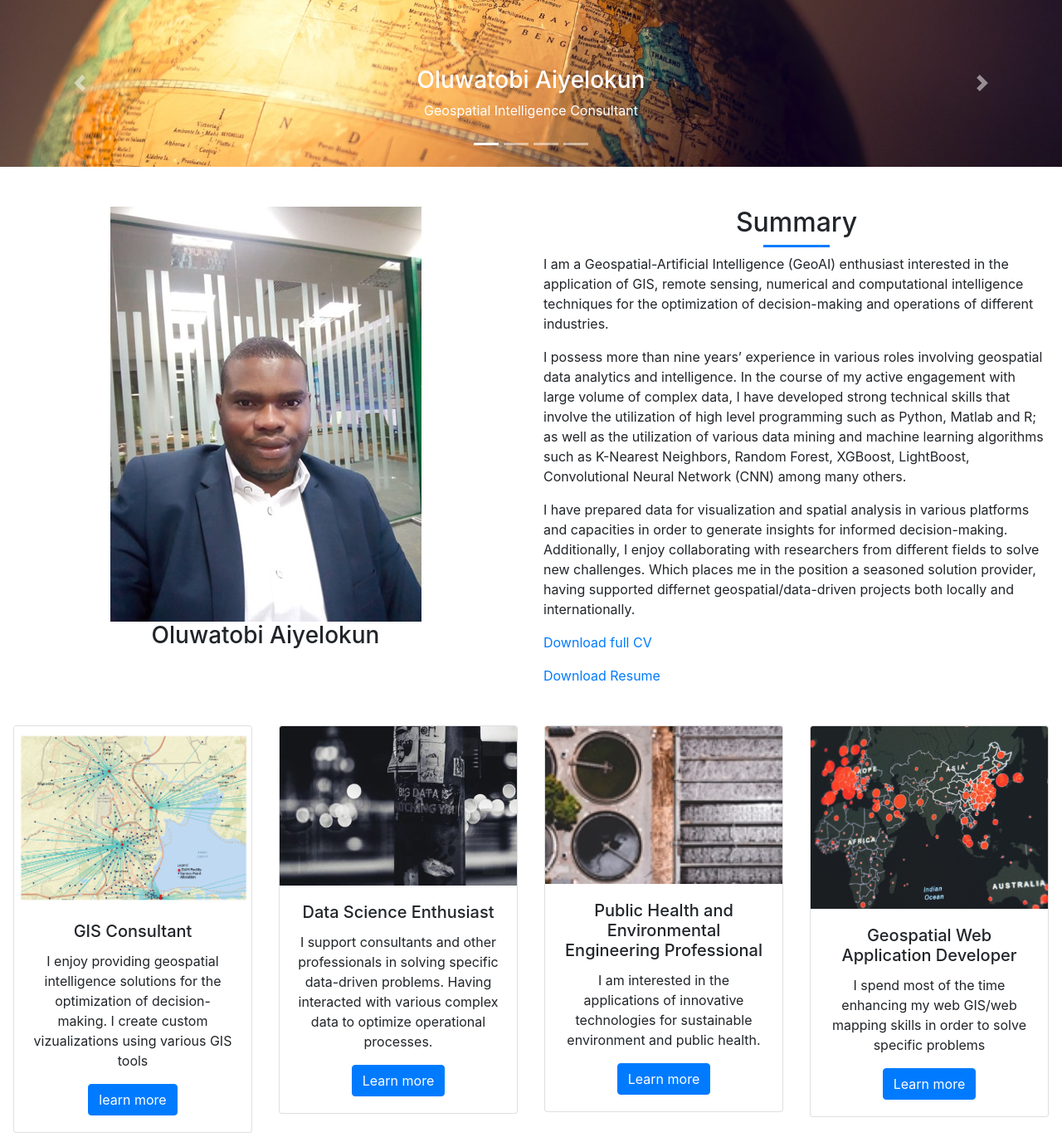
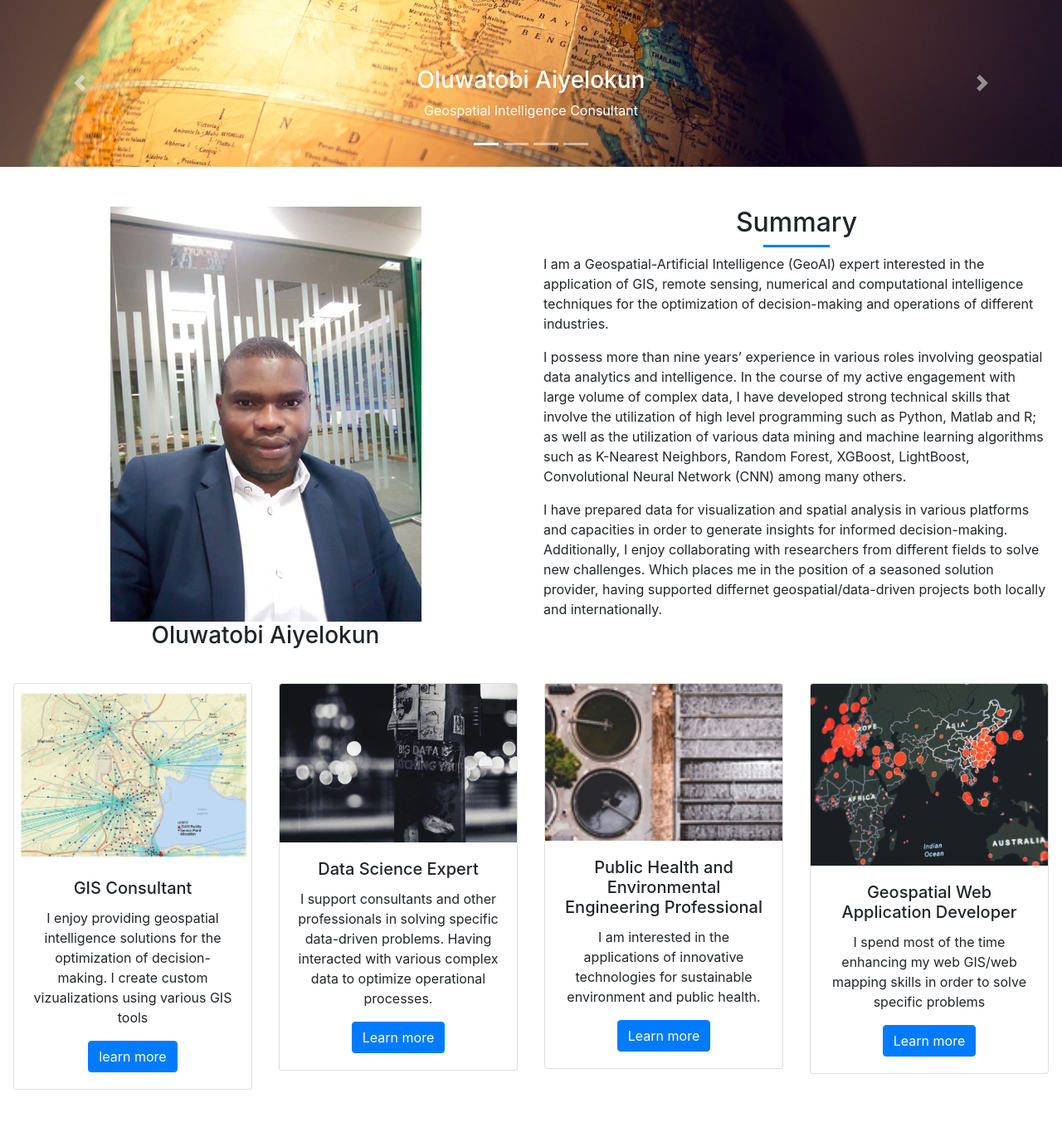
Before and after one commit to tobiaiyelokun/portforliodjango, a Django app: template templates/home.html in a window 1280 px wide. Shown: the part 57-1439 px from the top of the page at 83% size. Run offline with Django 3.2, Linux system fonts and the light colour scheme; the template is opened without the code that fills it, so the values that code supplies are empty; some libraries are stand-ins or nearby versions.

Commit message:
update profile

```diff
--- a/templates/about.html
+++ b/templates/about.html
@@ -210,11 +210,13 @@
       <br>
       <h3 id="s1" class="display-5">Education</h3>
       <div class="about-border"></div>
+<!--
       <p class="lead"> <strong>2018-present &nbsp PhD Civil Engineering (Minor: Water Resources and Environmental Engineering)</strong>
         <br>Department of Civil Engineering, University of Ibadan, Ibadan
         <br>Adviser: Prof. Oluwole Agbede
       </p>
       <br>
+      -->
       <p class="lead"><strong>2015-2017 &nbsp&nbsp MSc Civil Engineering (Minor: Public Health and Environmental Engineering)</strong>
         <br>Department of Civil Engineering, University of Ibadan, Ibadan
         <br>Adviser: Prof. Oluwole Agbede
--- a/templates/home.html
+++ b/templates/home.html
@@ -161,7 +161,7 @@
         <h2 class="text-center mt-5">Summary</h2>
         <div class="about-border"></div>
         <h3 class="text-center mt-1"></h3>
-        <p>I am a Geospatial-Artificial Intelligence (GeoAI) enthusiast interested in the application
+        <p>I am a Geospatial-Artificial Intelligence (GeoAI) expert interested in the application
           of GIS, remote sensing, numerical and computational intelligence techniques for the optimization of
           decision-making and operations of different industries.</p>
     <!--
@@ -177,10 +177,11 @@
           algorithms such as K-Nearest Neighbors, Random Forest, XGBoost, LightBoost, Convolutional Neural Network (CNN) among many others.</p>
 
         <p>I have prepared data for visualization and spatial analysis in various platforms and capacities in order to generate insights for informed decision-making.
-          Additionally, I enjoy collaborating with researchers from different fields to solve new challenges. Which places me in the position a seasoned solution provider, having supported differnet geospatial/data-driven projects both locally and internationally.</p>
-
+          Additionally, I enjoy collaborating with researchers from different fields to solve new challenges. Which places me in the position of a seasoned solution provider, having supported differnet geospatial/data-driven projects both locally and internationally.</p>
+<!--
         <p> <a href="{% static "home/files/CV.pdf" %}">Download full CV</a></p>
         <p><a href="{% static "home/files/Resume.docx" %}">Download Resume</a></p>
+      -->
       </div>
     </div>
 
@@ -213,7 +214,7 @@
           <div class="card" style="width: 18rem;">
             <img class="card-img-top" src="{% static "home/img/data.jpg" %}" alt="Card image cap">
             <div class="card-body">
-              <h5 class="card-title">Data Science Enthusiast</h5>
+              <h5 class="card-title">Data Science Expert</h5>
               <p class="card-text">I support consultants and other professionals in solving specific data-driven problems. Having interacted with various complex data to optimize operational processes.</p>
               <a href="/projects" class="btn btn-primary">Learn more</a>
             </div>
```
